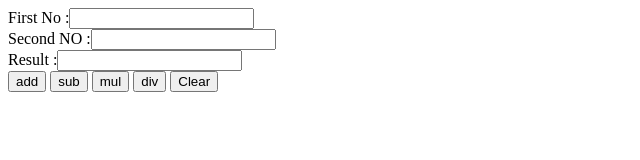
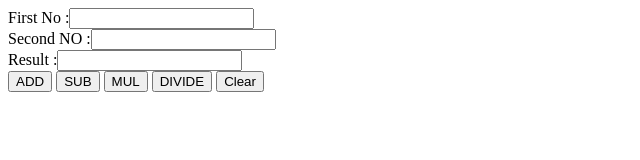
Before and after one commit to Chandangowdashankar/devops-project-1, a plain HTML site: page index.html in a window 1280 px wide. Shown: the whole page, without its empty margins (0-640 px from the left). Drawn offline with Linux system fonts and the light colour scheme.

Commit message:
changes added in index

```diff
--- a/index.html
+++ b/index.html
@@ -6,10 +6,10 @@
 First No :<input type="text" id="num1"/><br>
 Second NO :<input type="text" id="num2"/><br>
 Result :<input type="text" id="num3"/><br>
-<button type="button"> add </button>
-<button type="button"> sub</button>
-<button type="button"> mul</button>
-<button type="button"> div</button>
+<button type="button"> ADD </button>
+<button type="button"> SUB</button>
+<button type="button"> MUL</button>
+<button type="button"> DIVIDE</button>
 <button type="button">Clear</button>
 </body>
 </html>
```
